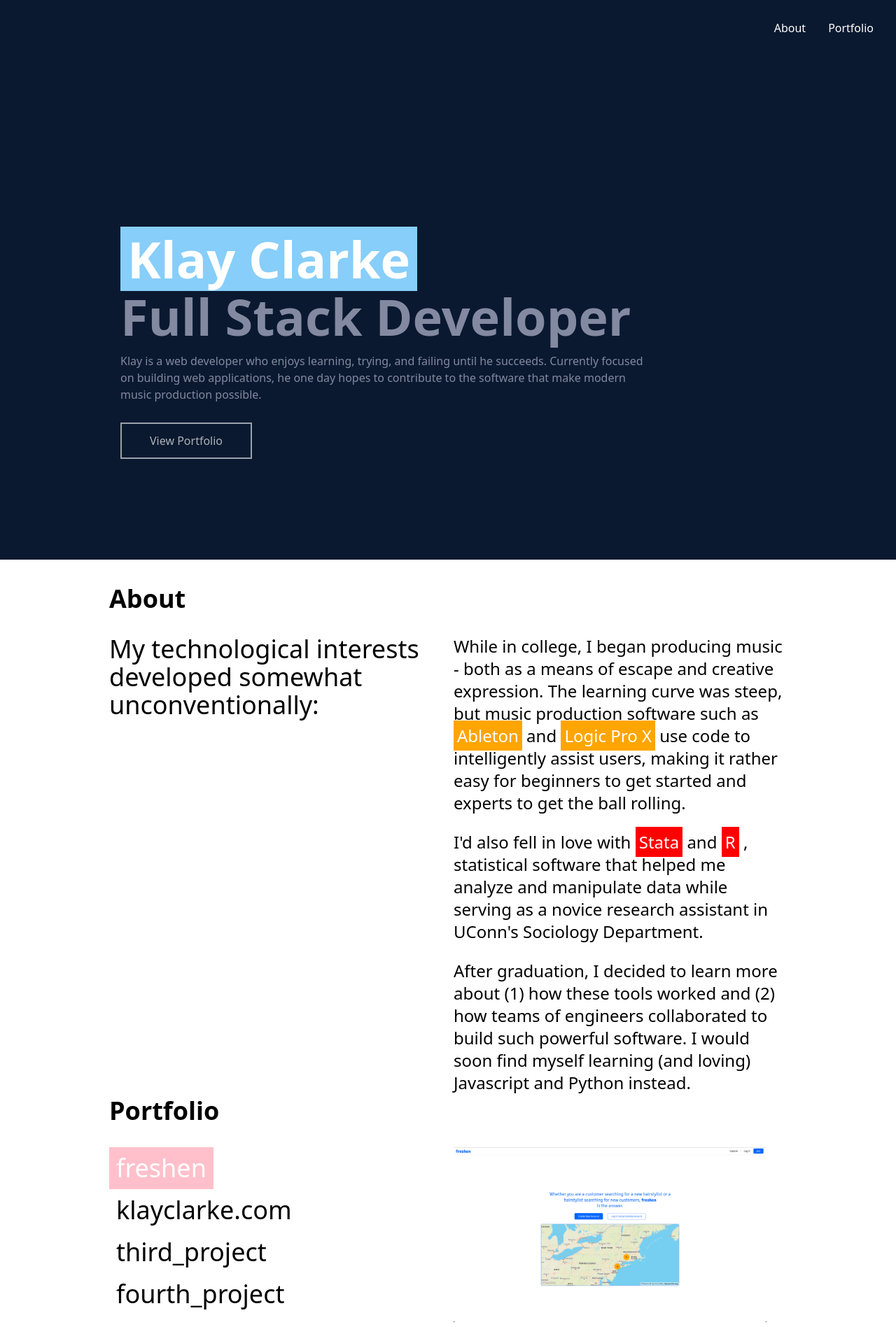
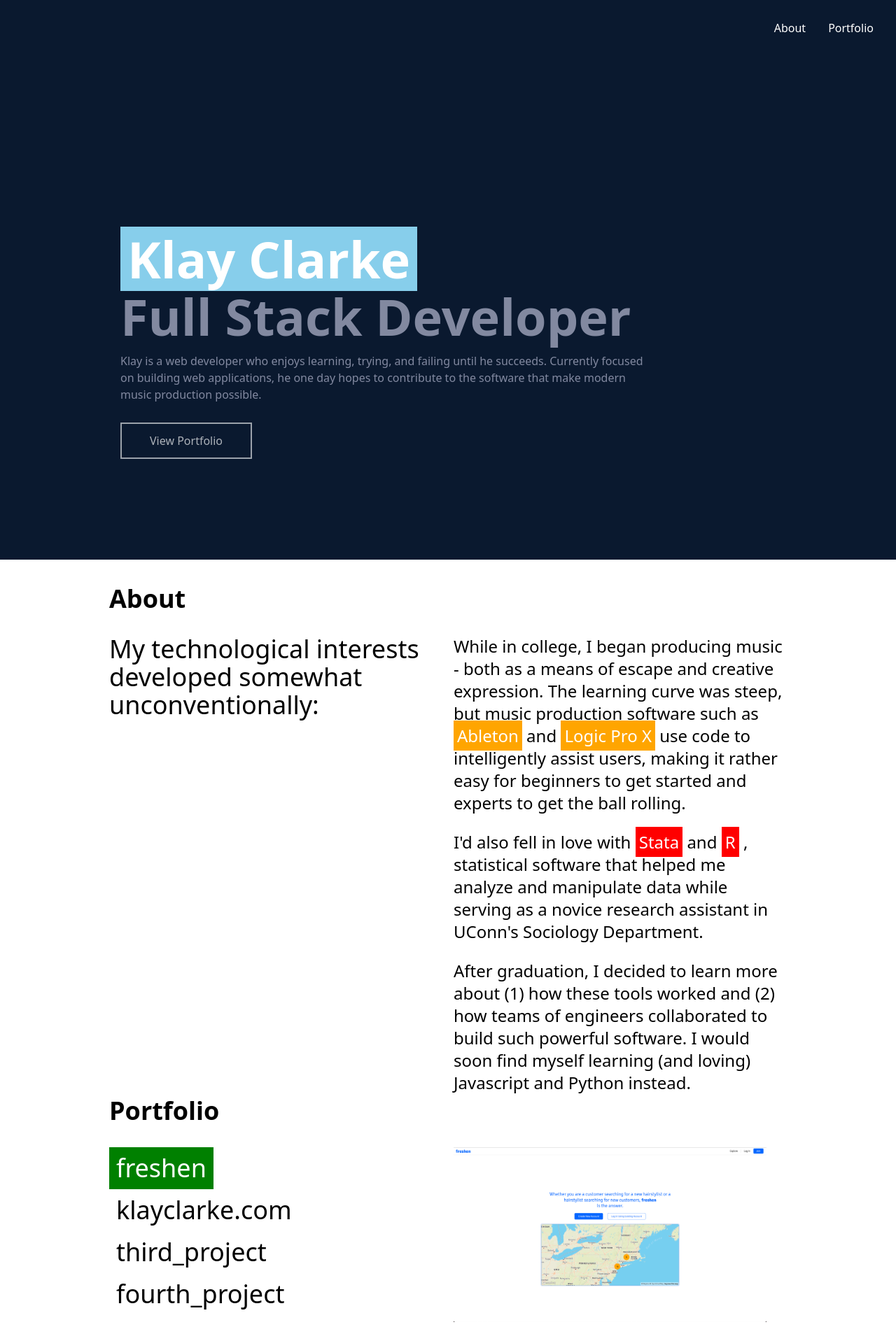
Before and after one commit to KlayClarke/personal_website, a React (Create React App) app: page / in a window 1280 px wide. Shown: the top 1897 px of the page at 70% size. Built offline with nearby package versions, Linux system fonts and the light colour scheme.

Commit message:
change background color -- for name-logo class and project toggle / links in portfolio section

```diff
--- a/src/index.css
+++ b/src/index.css
@@ -24,7 +24,7 @@ nav {
 }
 
 .name-logo {
-  background-color: lightskyblue;
+  background-color: skyblue;
   color: white;
   padding: 10px;
 }
@@ -58,7 +58,7 @@ div[name="portfolio"] p.project-toggle {
 }
 
 div[name="portfolio"] p.project-toggle.active {
-  background-color: pink;
+  background-color: green;
   color: white;
 }
 
@@ -67,7 +67,7 @@ div[name="portfolio"] a.project-links {
 }
 
 div[name="portfolio"] a.project-links:hover {
-  background-color: pink;
+  background-color: green;
   color: white;
 }
 
```
